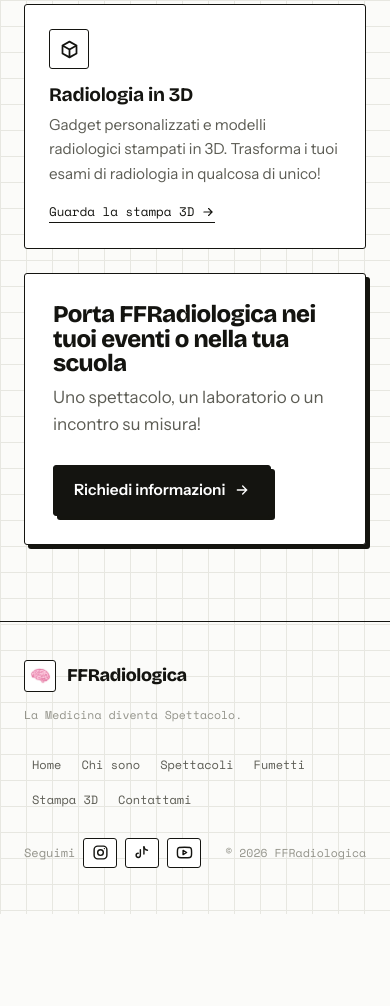
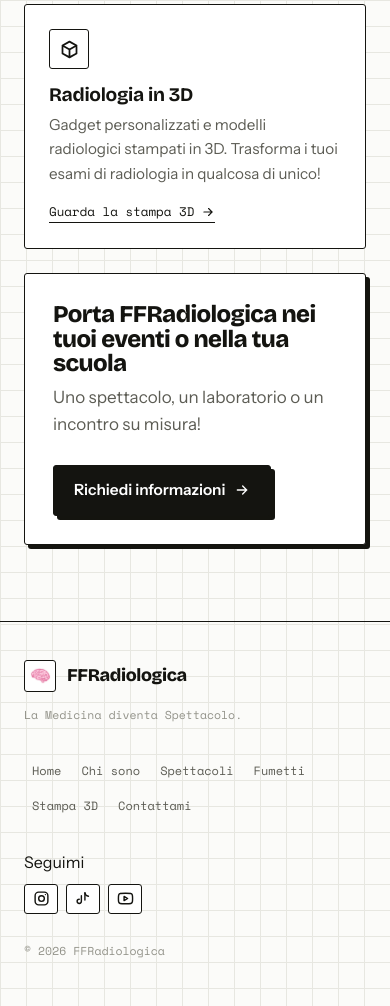
Before and after one commit to ffradiologica-cell/FFRadiologica, a plain HTML site: page index.html in a window 390 px wide. Shown: the part 1716-2722 px from the top of the page. Before the commit the page ends 2630 px from the top, so only its background shows below. Drawn offline with nearby package versions, Linux system fonts and the light colour scheme.

Commit message:
Aggiornamento sito13.7.15

```diff
--- a/style.css
+++ b/style.css
@@ -209,14 +209,14 @@
 
   /* ---------- Footer ---------- */
   footer{border-top:1.5px solid var(--ink);padding:38px 0 46px;margin-top:20px}
-  .foot{display:flex;justify-content:space-between;align-items:center;gap:22px;flex-wrap:wrap}
+  .foot{display:grid;grid-template-columns:minmax(220px,1fr) auto auto auto;align-items:center;gap:28px}
   .foot-nav{display:flex;gap:4px;flex-wrap:wrap}
   .foot-nav a{background:none;border:0;color:var(--ink-dim);cursor:pointer;font-family:"Space Mono",monospace;font-size:12px;padding:6px 8px;transition:color .18s}
   .foot-nav a:hover{color:var(--red)}
-  .foot-social{display:flex;align-items:center;gap:8px;flex-wrap:wrap;font-family:"Space Mono",monospace;font-size:12px}
-  .foot-social span{color:var(--ink-faint)}
-  .foot-social a{display:inline-flex;align-items:center;justify-content:center;min-width:34px;height:30px;border:1.5px solid var(--ink);border-radius:var(--radius);background:#fff;color:var(--ink);font-weight:700;transition:transform .15s var(--ease),box-shadow .15s var(--ease),color .15s var(--ease)}
-  .foot-social svg{width:17px;height:17px;stroke:currentColor}
+  .foot-social{display:grid;grid-template-columns:repeat(3,34px);gap:8px;font-family:"Space Mono",monospace;font-size:12px;align-items:center;justify-content:center}
+  .foot-social span{grid-column:1/-1;color:var(--ink);font-family:"Instrument Sans";font-size:1rem}
+  .foot-social a{display:grid;place-items:center;width:34px;height:30px;border:1.5px solid var(--ink);border-radius:var(--radius);background:#fff;color:var(--ink);transition:transform .15s var(--ease),box-shadow .15s var(--ease),color .15s var(--ease)}
+  .foot-social svg{display:block;width:17px;height:17px;stroke:currentColor}
   .foot-social a:hover{color:var(--red);transform:translate(-1px,-1px);box-shadow:var(--shadow-sm)}
   .foot small{color:var(--ink-faint);font-family:"Space Mono",monospace;font-size:11.5px}
 
@@ -238,6 +238,8 @@
     section{padding:54px 0}
     .banner{padding:28px}
     .wide-note{padding:24px}
+    .foot{grid-template-columns:1fr}
+    .foot-social{justify-content:start}
   }
   @media(min-width:861px) and (max-width:1040px){ .g-3{grid-template-columns:repeat(2,1fr)} }
 
```
